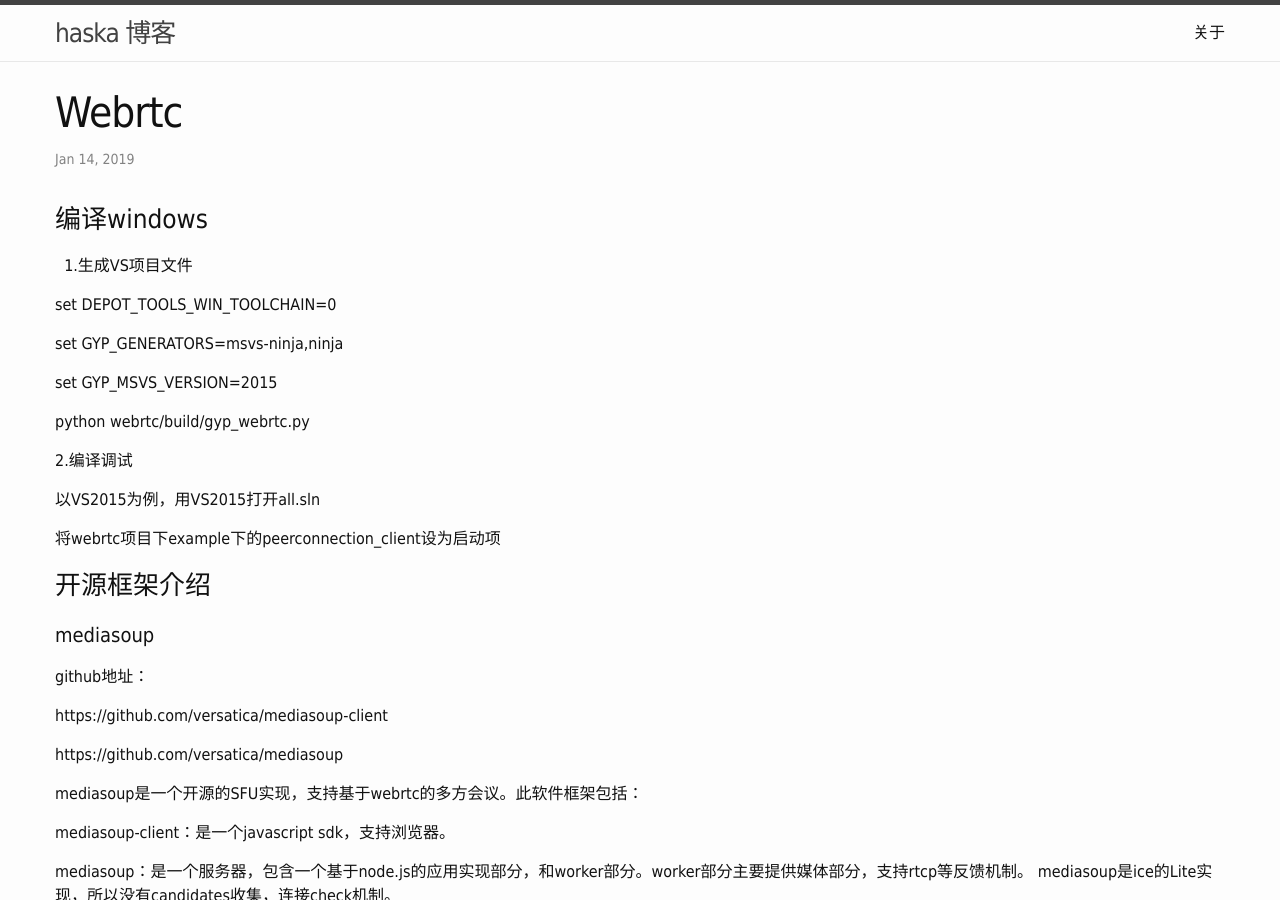
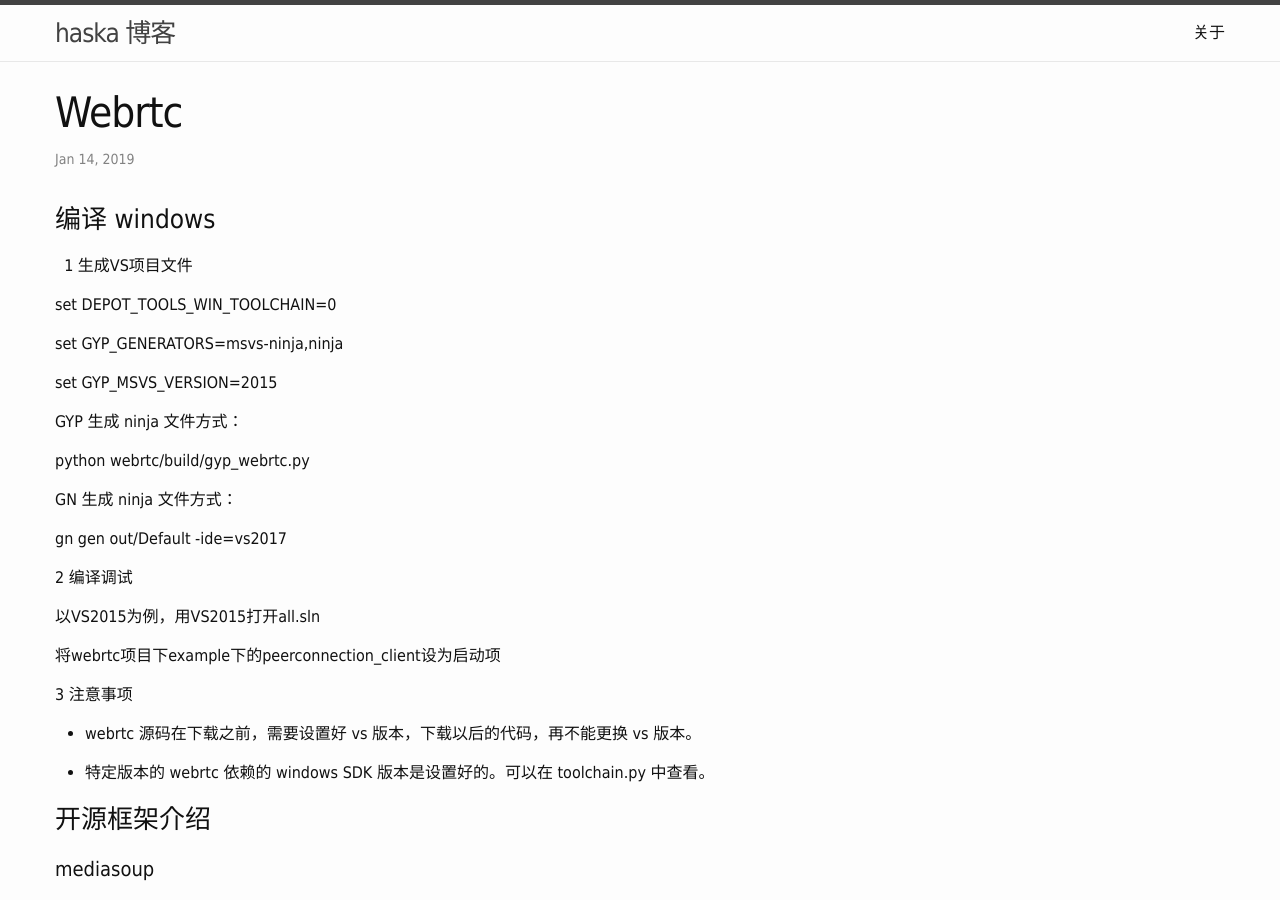
Before and after one commit to haska1025/haska1025.github.io, a Jekyll site: the page built from _posts/2019-01-14-webrtc.md, in a window 1280 px wide and 900 px high. Built offline with Jekyll 4.4.1, drawn with Linux system fonts in a browser that asks for light colours.

Commit message:
Update 2019-01-14-webrtc.md

```diff
--- a/_posts/2019-01-14-webrtc.md
+++ b/_posts/2019-01-14-webrtc.md
@@ -5,9 +5,9 @@ date:   2019-01-14 16:47:53
 categories: webrtc
 ---
 
-### 编译windows
+### 编译 windows
 
-1.生成VS项目文件
+1 生成VS项目文件
 
 set DEPOT_TOOLS_WIN_TOOLCHAIN=0
 
@@ -15,13 +15,25 @@ set GYP_GENERATORS=msvs-ninja,ninja
 
 set GYP_MSVS_VERSION=2015
 
+GYP 生成 ninja 文件方式：
+
 python webrtc/build/gyp_webrtc.py
 
-2.编译调试
+GN 生成 ninja 文件方式：
+
+gn gen out/Default -ide=vs2017
+
+2 编译调试
 
 以VS2015为例，用VS2015打开all.sln
 
 将webrtc项目下example下的peerconnection_client设为启动项
+
+3 注意事项
+
+- webrtc 源码在下载之前，需要设置好 vs 版本，下载以后的代码，再不能更换 vs 版本。
+
+- 特定版本的 webrtc 依赖的 windows SDK 版本是设置好的。可以在 toolchain.py 中查看。
 
 ### 开源框架介绍
 
```
